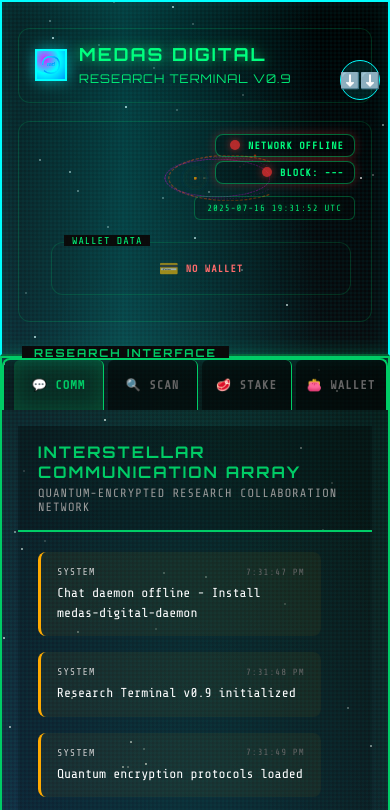
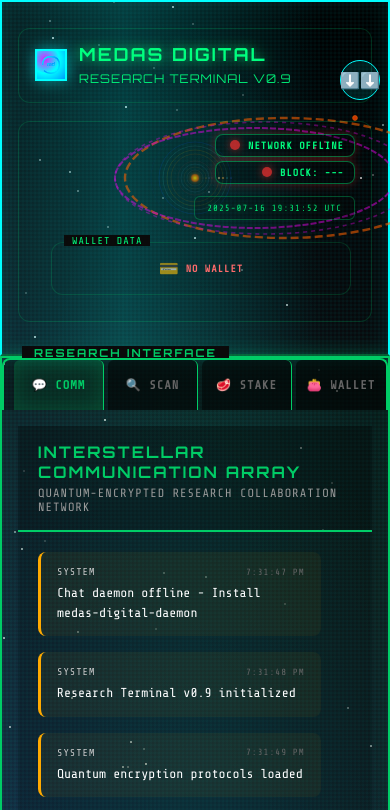
Before and after one commit to oxygene76/medasdigital-webclient, a website: page index.html in a window 390 px wide. Shown: the top 810 px of the page. Drawn offline with nearby package versions, Linux system fonts and the light colour scheme; no server answers.

Commit message:
Update mobile.css

```diff
--- a/assets/css/mobile.css
+++ b/assets/css/mobile.css
@@ -80,6 +80,41 @@
         z-index: 1 !important; /* Hinter den Boxen */
         pointer-events: none !important;
         opacity: 0.8 !important; /* Gut sichtbar */
+    }
+
+    /* ALLE MÖGLICHEN SOLAR SYSTEM SELEKTOREN MIT HOHER SPEZIFITÄT */
+    .header .solar-system-container,
+    .header .solar-system-bg,
+    .header .solar-system,
+    .header [class*="solar-system"],
+    .header [id*="solar-system"],
+    .header svg[class*="solar"],
+    .header canvas[class*="solar"] {
+        width: 400px !important;
+        height: 400px !important;
+        min-width: 400px !important;
+        min-height: 400px !important;
+        max-width: 400px !important;
+        max-height: 400px !important;
+    }
+
+    /* FALLS ES SVG ELEMENTE SIND */
+    .header .solar-system-container svg,
+    .header .solar-system-bg svg,
+    .header .solar-system svg {
+        width: 100% !important;
+        height: 100% !important;
+        min-width: 100% !important;
+        min-height: 100% !important;
+        viewBox: 0 0 400 400 !important;
+    }
+
+    /* FALLS ES CANVAS ELEMENTE SIND */
+    .header .solar-system-container canvas,
+    .header .solar-system-bg canvas,
+    .header .solar-system canvas {
+        width: 400px !important;
+        height: 400px !important;
     }
 
     /* Terminal Header - Z-INDEX ÜBER ANIMATION */
```
